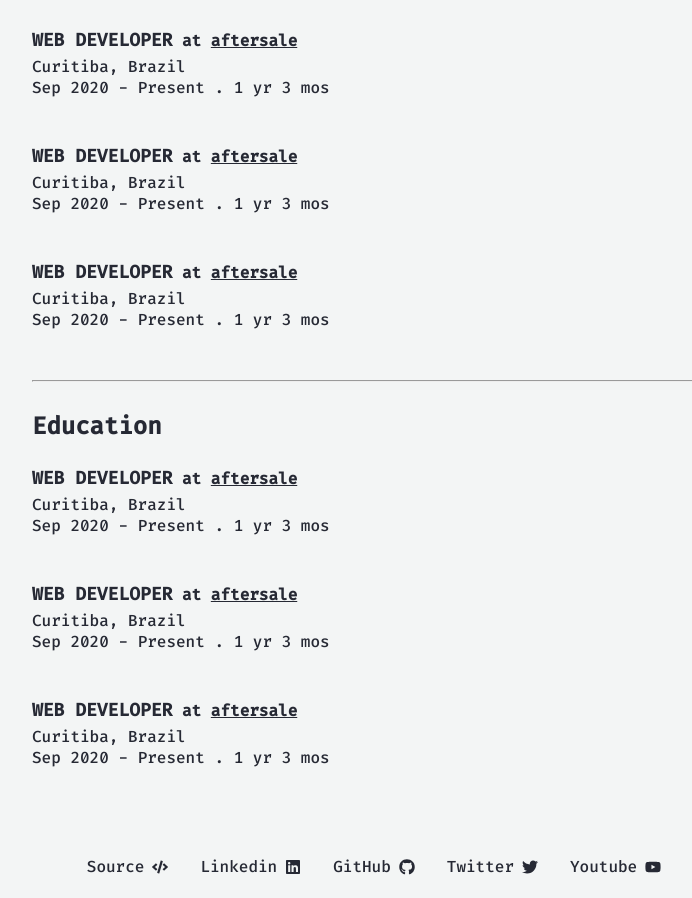
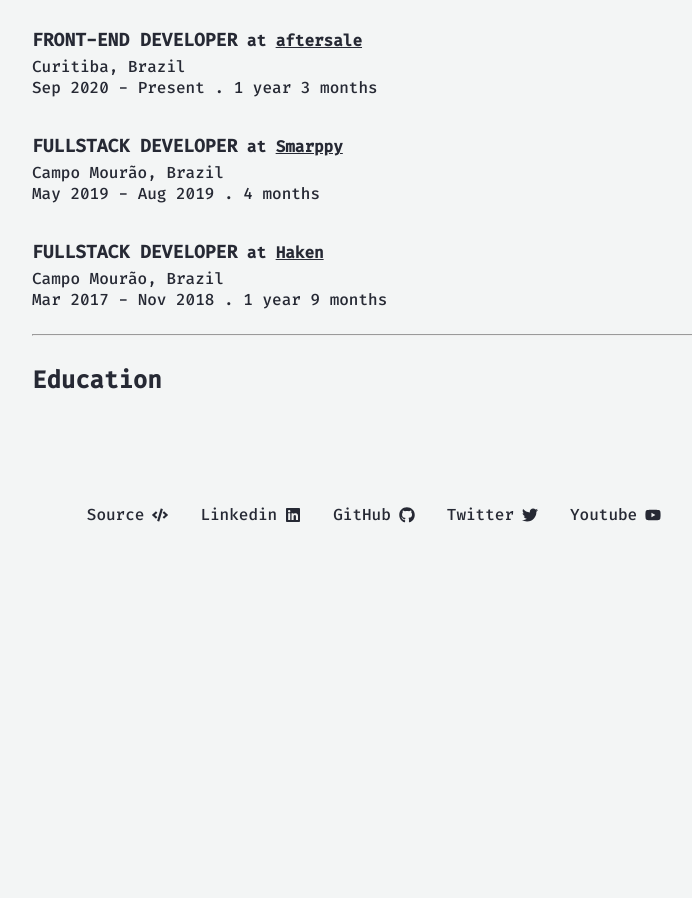
Before and after one commit to igornfaustino/nfaustino.com, a Next.js app: page /about in a window 1280 px wide. Shown: the part 485-1383 px from the top of the page, without its empty margins (266-958 px from the left). After the commit the page ends 1031 px from the top, so only its background shows below. Built offline with nearby package versions, Linux system fonts and the light colour scheme.

Commit message:
feat: add career list to about page

```diff
--- a/components/CareerItem.tsx
+++ b/components/CareerItem.tsx
@@ -1,3 +1,4 @@
+import { format, parseISO, intervalToDuration, formatDuration } from 'date-fns';
 import styled from 'styled-components';
 
 import HipperLink from './HipperLink';
@@ -23,8 +24,24 @@
 
 const CareerItem = function (props: Props) {
 	const { position, company, location, start, link, end = null } = props;
+
+	const formattedStart = format(parseISO(start), 'MMM yyyy');
+	const formattedEnd = end ? format(parseISO(end), 'MMM yyyy') : 'Present';
+
+	const duration = intervalToDuration({
+		start: parseISO(start),
+		end: end ? parseISO(end) : new Date(),
+	});
+
+	duration.months =
+		(duration.days || 0) > 20 ? duration.months! + 1 : duration.months;
+
+	const formattedDuration = formatDuration(duration, {
+		format: ['years', 'months'],
+	});
+
 	return (
-		<>
+		<div>
 			<Title>
 				<Position>{position}</Position> at{' '}
 				<HipperLink href={link} target="_blank" rel="noreferrer">
@@ -33,8 +50,8 @@
 			</Title>
 			{location}
 			<br />
-			{start} - {end || 'Present'} . 1 yr 3 mos
-		</>
+			{formattedStart} - {formattedEnd} . {formattedDuration}
+		</div>
 	);
 };
 
--- /dev/null
+++ b/components/CareerList.tsx
@@ -0,0 +1,55 @@
+import styled from 'styled-components';
+
+import CareerItem from './CareerItem';
+
+const Wrapper = styled.div`
+	display: flex;
+	flex-direction: column;
+	gap: 32px;
+	margin-bottom: 16px;
+`;
+
+const JOBS = [
+	{
+		position: 'Front-end Developer',
+		company: 'aftersale',
+		link: 'https://after.sale',
+		location: 'Curitiba, Brazil',
+		start: '2020-09-01',
+	},
+	{
+		position: 'Fullstack Developer',
+		company: 'Smarppy',
+		link: 'https://smarppy.com/',
+		location: 'Campo Mourão, Brazil',
+		start: '2019-05-01',
+		end: '2019-08-31',
+	},
+	{
+		position: 'Fullstack Developer',
+		company: 'Haken',
+		link: 'http://hakenej.com/',
+		location: 'Campo Mourão, Brazil',
+		start: '2017-03-01',
+		end: '2018-11-30',
+	},
+];
+
+const CareerList = function () {
+	return (
+		<Wrapper>
+			{JOBS.map((job) => (
+				<CareerItem
+					position={job.position}
+					company={job.company}
+					link={job.link}
+					location={job.location}
+					start={job.start}
+					end={job.end}
+				/>
+			))}
+		</Wrapper>
+	);
+};
+
+export default CareerList;
--- a/package.json
+++ b/package.json
@@ -8,6 +8,7 @@
     "lint": "next lint"
   },
   "dependencies": {
+    "date-fns": "^2.27.0",
     "framer-motion": "^5.3.3",
     "next": "12.0.4",
     "react": "17.0.2",
--- a/pages/about.tsx
+++ b/pages/about.tsx
@@ -2,7 +2,7 @@
 import Head from 'next/head';
 import styled from 'styled-components';
 
-import CareerItem from '../components/CareerItem';
+import CareerList from '../components/CareerList';
 import HipperLink from '../components/HipperLink';
 import { Title } from '../components/Title';
 import BaseLayout from '../layouts/BaseLayout';
@@ -49,71 +49,16 @@
 					I'm living in Brazil and when I'm not working I'll probably be playing
 					games, reading books or going for a run.
 				</p>
+
 				<hr style={{ width: '100%' }} />
+
 				<h2>Career</h2>
 
-				<CareerItem
-					position="Web Developer"
-					company="aftersale"
-					link="https://after.sale"
-					location="Curitiba, Brazil"
-					start="Sep 2020"
-				/>
-				<br />
-				<br />
-				<br />
-				<CareerItem
-					position="Web Developer"
-					company="aftersale"
-					link="https://after.sale"
-					location="Curitiba, Brazil"
-					start="Sep 2020"
-				/>
-				<br />
-				<br />
-				<br />
-				<CareerItem
-					position="Web Developer"
-					company="aftersale"
-					link="https://after.sale"
-					location="Curitiba, Brazil"
-					start="Sep 2020"
-				/>
+				<CareerList />
 
-				<br />
-				<br />
-				<br />
 				<hr style={{ width: '100%' }} />
 
 				<h2>Education</h2>
-
-				<CareerItem
-					position="Web Developer"
-					company="aftersale"
-					link="https://after.sale"
-					location="Curitiba, Brazil"
-					start="Sep 2020"
-				/>
-				<br />
-				<br />
-				<br />
-				<CareerItem
-					position="Web Developer"
-					company="aftersale"
-					link="https://after.sale"
-					location="Curitiba, Brazil"
-					start="Sep 2020"
-				/>
-				<br />
-				<br />
-				<br />
-				<CareerItem
-					position="Web Developer"
-					company="aftersale"
-					link="https://after.sale"
-					location="Curitiba, Brazil"
-					start="Sep 2020"
-				/>
 			</Wrapper>
 		</BaseLayout>
 	);
```
Also changed, not shown: 1 other file (tests, documents, lock files or other folders).
